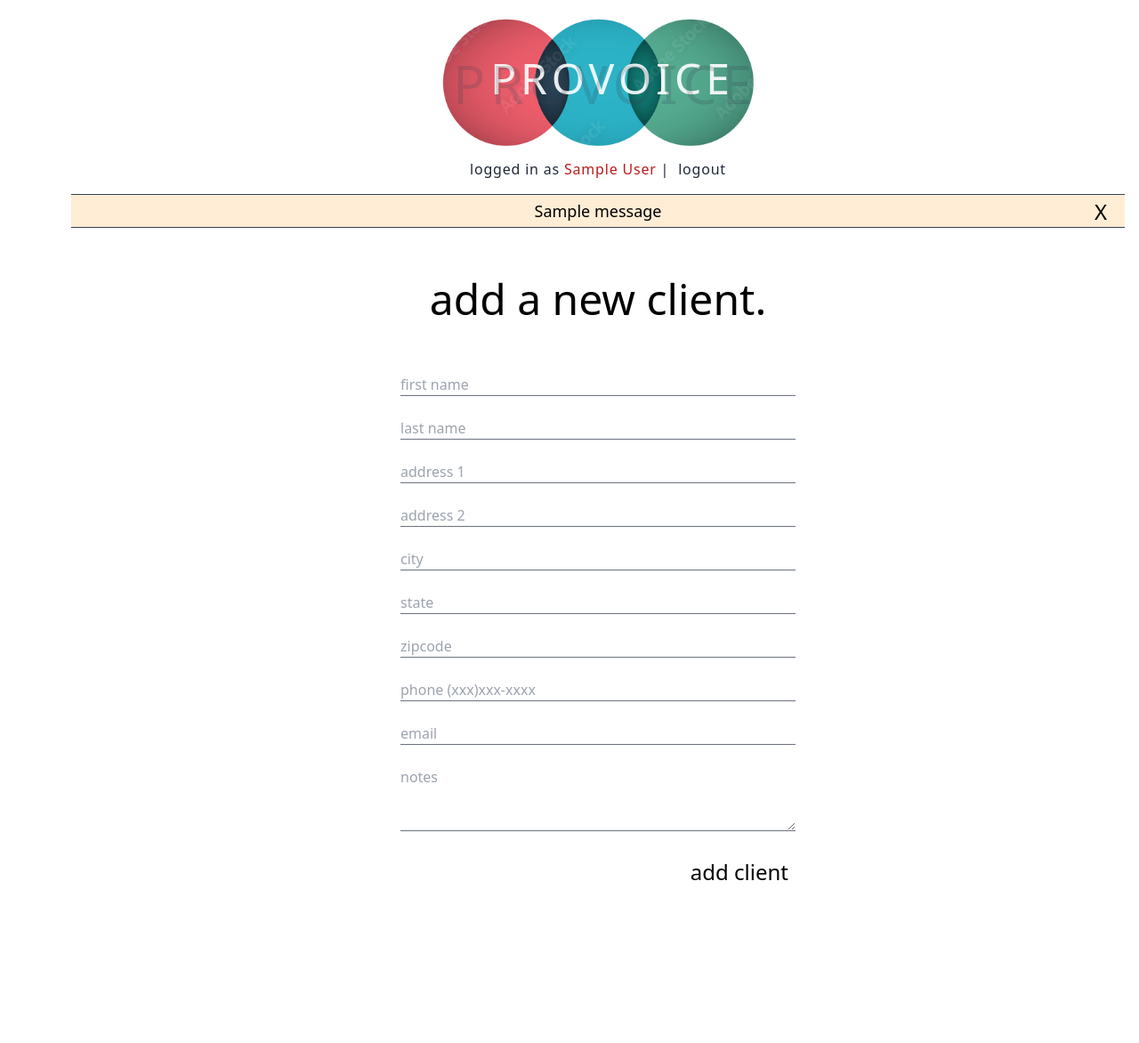
After one commit to wlowrimore/django_tailwind_postgres_project, a Django app: page /clients/create_client in a window 1280 px wide; the page is wider, and only the part inside the window is pictured. The commit adds this page. Shown: that part at 89% size. Run offline with Django 4.2, Linux system fonts and the light colour scheme; a user stored in the database is signed in; tables that the repository leaves empty hold one stand-in row (values such as "Sample post"); one stand-in notice (Sample message) is shown.

Commit message:
adds create_client, but has a bug...will fix next

```diff
--- a/clients/urls.py
+++ b/clients/urls.py
@@ -1,6 +1,7 @@
 from django.urls import path
-from .views import view_clients
+from .views import view_clients, create_client
 
 urlpatterns = [
     path('', view_clients, name='view_clients'),
+    path('create_client', create_client, name='create_client')
 ]
--- a/clients/views.py
+++ b/clients/views.py
@@ -11,3 +11,17 @@ def view_clients(request):
 
     context = {'all_clients': all_clients}
     return render(request, 'view_clients.html', context)
+
+
+def create_client(request):
+    if request.method == 'POST':
+        form = ClientForm(request.POST)
+        if form.is_valid():
+            form.save()
+            messages.success(request, 'The client was successfully added!')
+            return redirect(reverse('home'))
+        context = {'form': form}
+        return render(request, 'create_client.html', context)
+
+    context = {'form': ClientForm}
+    return render(request, 'create_client.html', context)
--- a/static/src/styles.css
+++ b/static/src/styles.css
@@ -672,6 +621,10 @@ video {
 
 .h-8 {
   height: 2rem;
+}
+
+.h-screen {
+  height: 100vh;
 }
 
 .w-3\/4 {
@@ -845,50 +798,33 @@ video {
   padding-bottom: 0.75rem;
 }
 
+.pb-44 {
+  padding-bottom: 11rem;
+}
+
+.pr-4 {
+  padding-right: 1rem;
+}
+
 .pt-10 {
   padding-top: 2.5rem;
+}
+
+.pt-14 {
+  padding-top: 3.5rem;
 }
 
 .pt-16 {
   padding-top: 4rem;
 }
 
-.pl-12 {
-  padding-left: 3rem;
-}
-
-.pr-12 {
-  padding-right: 3rem;
-}
-
-.pr-8 {
-  padding-right: 2rem;
-}
-
-.pr-4 {
-  padding-right: 1rem;
-}
-
-.pt-14 {
-  padding-top: 3.5rem;
-}
-
 .text-center {
   text-align: center;
-}
-
-.text-end {
-  text-align: end;
 }
 
 .text-2xl {
   font-size: 1.5rem;
   line-height: 2rem;
-}
-
-.text-4xl {
-  font-size: 2.25rem;
-  line-height: 2.5rem;
 }
 
 .text-5xl {
--- a/templates/base.html
+++ b/templates/base.html
@@ -14,10 +14,10 @@
 
 </head>
 
-<body class="bg-white text-[1rem] lg:ml-[5rem] pr-4">
+<body class="bg-white text-[1rem] lg:ml-[5rem] pr-4 h-screen">
 
 {% include 'header.html' %}
-<!--<div class="container mx-auto mt-4">-->
+<!--<div class="pb-44">-->
     {% block content %}
 
     {% endblock content %}
--- /dev/null
+++ b/templates/create_client.html
@@ -0,0 +1,38 @@
+{% extends 'base.html' %}
+
+{% block title %}Add Client | Provoice {% endblock %}
+
+{% block content %}
+<main class="w-3/4 flex flex-col mx-auto justify-center">
+    {% if user.is_authenticated %}
+    <h1 class="text-5xl 2xl:text-[2.8em] w-4/5 pb-3 pt-14 mx-auto text-center">add a new client.</h1>
+    <br/>
+    <form method="POST" action="" class="w-full md:w-3/4 xl:w-1/2 2xl:w-1/3 mx-auto space-y-6">
+        {% csrf_token %}
+        <input type="text" name="first_name" class="border-b border-gray-500 focus:outline-none w-full"
+               placeholder="first name" required />
+        <input type="text" name="last_name" class="border-b border-gray-500 focus:outline-none w-full"
+               placeholder="last name" required/>
+        <input type="text" name="address1" class="border-b border-gray-500 focus:outline-none w-full"
+               placeholder="address 1" required/>
+        <input type="text" name="address2" class="border-b border-gray-500 focus:outline-none w-full"
+               placeholder="address 2"/>
+        <input type="text" name="city" class="border-b border-gray-500 focus:outline-none w-full" placeholder="city" required/>
+        <input type="text" name="state" class="border-b border-gray-500 focus:outline-none w-full" placeholder="state" required/>
+        <input type="text" name="zipcode" class="border-b border-gray-500 focus:outline-none w-full"
+               placeholder="zipcode" required/>
+        <input type="tel" name="phone" class="border-b border-gray-500 focus:outline-none w-full"
+               placeholder="phone (xxx)xxx-xxxx" required/>
+        <input type="text" name="email" class="border-b border-gray-500 focus:outline-none w-full" placeholder="email" required/>
+        <textarea name="notes" class="border-b border-gray-500 focus:outline-none w-full" rows="3"
+                  placeholder="notes"></textarea>
+        <div class="w-full flex justify-end pb-44">
+            <button type="submit"
+                    class="h-8 text-2xl font-light px-2 text-black hover:text-blue-500">
+                add client
+            </button>
+        </div>
+    </form>
+    {% endif %}
+</main>
+{% endblock content %}
--- a/templates/header.html
+++ b/templates/header.html
@@ -18,7 +18,7 @@
 {% if messages %}
 {% for message in messages %}
 <div id="msg" class="relative bg-orange-100 border-b border-gray-700">
-    <p class="ml-[5rem] text-center text-lg py-1">{{ message }}</p>
+    <p class="text-center mx-auto text-lg py-1">{{ message }}</p>
     <button onclick="closeMsg()" class="text-2xl absolute right-5 bottom-[1%]">X</button>
 </div>
 {% endfor %}
--- a/templates/index.html
+++ b/templates/index.html
@@ -15,7 +15,7 @@
     <div class="flex flex-wrap">
         <div class="text-2xl flex justify-center items-center p-4 bg-blue-200 my-6 w-full border border-gray-800
        rounded-md shadow-md shadow-gray-700 hover:bg-opacity-60 hover:cursor-pointer">
-            <a href="#" class="w-full text-center">add a client</a>
+            <a href="{% url 'create_client' %}" class="w-full text-center">add a client</a>
         </div>
         <div class="text-2xl flex justify-center items-center p-4 bg-green-200 my-6 w-full border border-gray-800
        rounded-md shadow-md shadow-gray-700 hover:bg-opacity-60 hover:cursor-pointer">
--- a/templates/register.html
+++ b/templates/register.html
@@ -14,7 +14,7 @@
             <input type="email" name="email" class="border-b border-gray-500 focus:outline-none w-full" placeholder="email" />
             <input type="password" name="password1" class="border-b border-gray-500 focus:outline-none w-full" placeholder="create password" />
             <input type="password" name="password2" class="border-b border-gray-500 focus:outline-none w-full" placeholder="re-type password" />
-<!--            {{ form.as_p }}-->
+
             <div class="w-full flex justify-end">
                 <button type="submit"
                     class="h-8 text-2xl font-light px-2 text-black hover:text-blue-500">
--- a/clients/templates/view_clients.html
+++ b/templates/view_clients.html
@@ -3,6 +3,7 @@
 {% block title %} Clients | Provoice {% endblock %}
 
 {% block content %}
+{% if user.is_authenticated %}
 <h1 class="text-4xl tracking-wide py-4">Client Rolodex</h1>
 <!--<div class="flex flex-col lg:grid lg:grid-cols-4 my-8 mx-20">-->
 <div class="my-8">
@@ -33,4 +34,5 @@
         </div>
     </div>
 </div>
+{% endif %}
 {% endblock content %}
```
Also changed, not shown: other parts of static/src/styles.css (+30 -76 lines), clients/forms.py (+23 -23 lines), testdb/views.py (line endings or trailing spaces).
